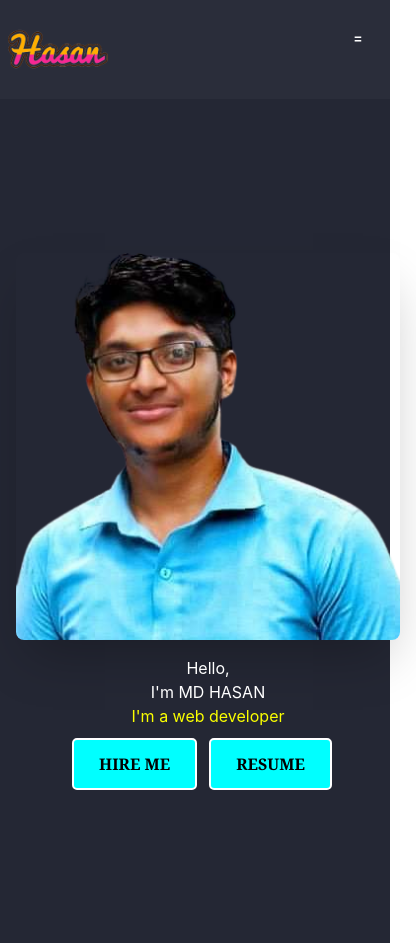
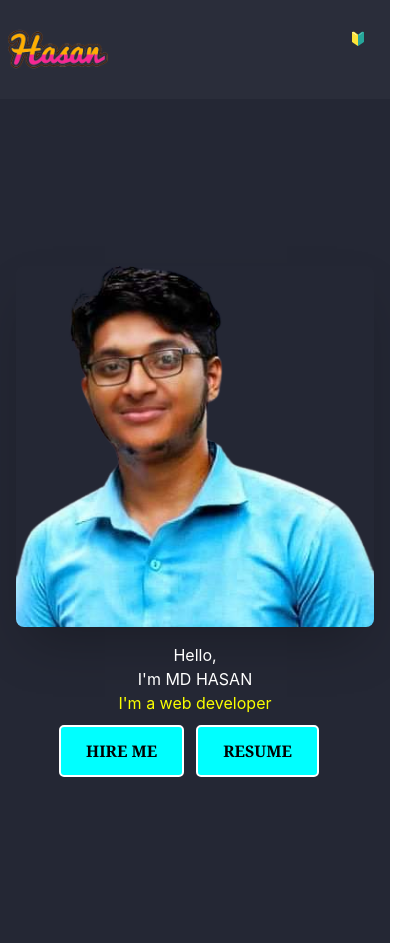
Before and after one commit to MdHasan0467/My_React_Portfolio, a React (Create React App) app: page / in a window 390 px wide. Shown: the whole page, 416 px wide, since content can reach past the window. Built offline with nearby package versions, Linux system fonts and the light colour scheme.

Commit message:
error solve

```diff
--- a/src/components/Pages/Home/Banner/Banner.js
+++ b/src/components/Pages/Home/Banner/Banner.js
@@ -13,7 +13,7 @@ const Banner = () => {
 					<div className='hero-content flex-col lg:flex-row-reverse'>
 						<img
 							src='meRemove.png'
-							className='max-w-sm rounded-lg shadow-2xl'
+							className='w-150px lg:max-w-sm rounded-lg shadow-2xl'
 						/>
 						<div>
 							<h2 className=' title'>{state.title}</h2>
--- a/src/components/Shared/Navbar/Navbar.js
+++ b/src/components/Shared/Navbar/Navbar.js
@@ -6,7 +6,7 @@ const Navbar = () => {
 			<div className=''>
 				<div className='navbar bg-[#2a2d3a] hidden md:flex'>
 					<div className='flex-1'>
-						<img className='w-[100px]' src='hasanText.png' alt='' />
+						<Link to='/'><img className='w-[100px]' src='hasanText.png' alt='' /></Link>
 					</div>
 
 					<div className='flex-none'>
@@ -29,12 +29,12 @@ const Navbar = () => {
 				</div>
 				<div className='navbar bg-[#2a2d3a] flex md:hidden'>
 					<div className='flex-1'>
-						<img className='w-[100px]' src='hasanText.png' alt='' />
+						<Link to='/'><img className='w-[100px]' src='hasanText.png' alt='' /></Link>
 					</div>
 					<div className='flex-none'>
 						<div className='dropdown dropdown-end'>
 							<label tabIndex={0} className='btn btn-ghost btn-circle avatar'>
-								<div className='w-10 rounded-full'>=</div>
+								<div className='w-10 rounded-full'>🔰</div>
 							</label>
 							<ul
 								tabIndex={0}
```
